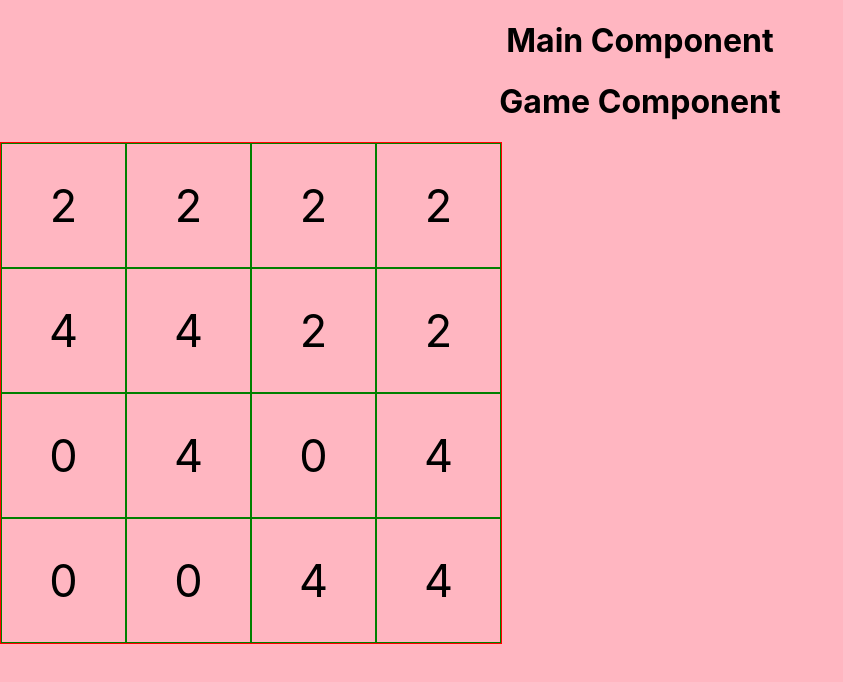
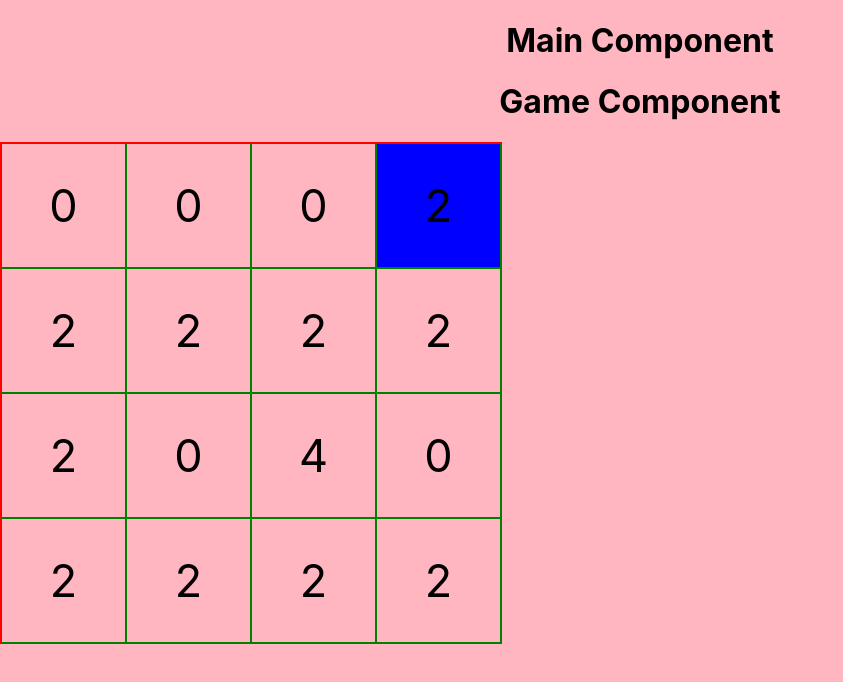
Before and after one commit to KrysOlechowski/go-app, a React (Create React App) app in the folder client/: page / in a window 1280 px wide. Shown: the top 682 px of the page, without its empty margins (0-843 px from the left). Built offline with nearby package versions, Linux system fonts and the light colour scheme; no server answers.

Commit message:
add moveToRight logic & add random block

```diff
--- a/client/package.json
+++ b/client/package.json
@@ -8,16 +8,20 @@
     "@testing-library/react": "^11.1.1",
     "@testing-library/user-event": "^12.2.0",
     "@types/jest": "^26.0.15",
+    "@types/lodash": "^4.14.165",
     "@types/node": "^12.19.3",
     "@types/react": "^16.9.55",
     "@types/react-dom": "^16.9.9",
+    "@types/uuid": "^8.3.0",
     "gh-pages": "^3.1.0",
+    "lodash": "^4.17.20",
     "react": "^17.0.1",
     "react-dom": "^17.0.1",
     "react-resize-detector": "^5.2.0",
     "react-scripts": "4.0.0",
     "styled-components": "^5.2.1",
     "typescript": "^4.0.5",
+    "uuid": "^8.3.1",
     "web-vitals": "^0.2.4"
   },
   "scripts": {
--- a/client/src/components/game/game.tsx
+++ b/client/src/components/game/game.tsx
@@ -1,63 +1,106 @@
-import React, { FC, useEffect, useState } from "react";
-import { moveWholeBlocksToRight } from "../../logic/blocks-logic";
+import React, { FC, useCallback, useEffect, useState } from "react";
+import {
+  moveWholeBlocksToRight,
+  checkIfBlockMoved,
+} from "../../logic/blocks-logic";
 import styled from "styled-components/macro";
-
+import * as _ from "lodash";
+import { v4 as uuidv4 } from "uuid";
 type Props = {};
 
 export const Game: FC<Props> = () => {
   const [gameGrid, setGameGrid] = useState([
     [
-      { value: 2, active: false },
-      { value: 2, active: false },
-      { value: 2, active: false },
-      { value: 2, active: false },
+      { value: 0, active: "old" },
+      { value: 0, active: "old" },
+      { value: 0, active: "old" },
+      { value: 0, active: "old" },
     ],
     [
-      { value: 4, active: false },
-      { value: 4, active: false },
-      { value: 2, active: false },
-      { value: 2, active: false },
+      { value: 2, active: "old" },
+      { value: 2, active: "old" },
+      { value: 2, active: "old" },
+      { value: 2, active: "old" },
     ],
     [
-      { value: 0, active: false },
-      { value: 4, active: false },
-      { value: 0, active: false },
-      { value: 4, active: false },
+      { value: 2, active: "old" },
+      { value: 0, active: "old" },
+      { value: 4, active: "old" },
+      { value: 0, active: "old" },
     ],
     [
-      { value: 0, active: false },
-      { value: 0, active: false },
-      { value: 4, active: false },
-      { value: 4, active: false },
+      { value: 2, active: "old" },
+      { value: 2, active: "old" },
+      { value: 2, active: "old" },
+      { value: 2, active: "old" },
     ],
   ]);
 
+  const onKeyPressed = useCallback(
+    (e) => {
+      const oldGrid = _.cloneDeep(gameGrid);
+
+      const grid = moveWholeBlocksToRight(gameGrid, e.key);
+      const checkIfMoved = checkIfBlockMoved(oldGrid, grid);
+      const withRandom = addRandomBlocks(grid);
+      console.log(withRandom);
+      console.log(checkIfMoved);
+      checkIfMoved && setGameGrid(withRandom);
+    },
+    [gameGrid]
+  );
+
   useEffect(() => {
-    document.addEventListener("keydown", (e) => {
-      onKeyPressed(e.key);
-    });
-    return () => {
-      console.log("unmount");
-    };
+    const copiedGrid = _.cloneDeep(gameGrid);
+    const withRandom = addRandomBlocks(copiedGrid);
+    setGameGrid(withRandom);
   }, []);
 
-  const onKeyPressed = (key: string) => {
-    console.log(key);
+  const addRandomBlocks = (grid: any) => {
+    console.log("%c%s", "color: #aa00ff", "addRandom :");
+    const arrayOfEmptyBlocks = [];
+    for (let i = 0; i < 4; i++) {
+      for (let j = 0; j < 4; j++) {
+        if (grid[i][j].value === 0) {
+          arrayOfEmptyBlocks.push({
+            row: i,
+            index: j,
+          });
+        }
+      }
+    }
+    const numberOfEmptyBlocks = arrayOfEmptyBlocks.length;
+    const randomNumber = Math.floor(Math.random() * numberOfEmptyBlocks);
+    const randomEmptyBlock = arrayOfEmptyBlocks[randomNumber];
+    grid[randomEmptyBlock.row][randomEmptyBlock.index] = {
+      value: 2,
+      active: "new",
+    };
 
-    const grid = moveWholeBlocksToRight(gameGrid, key);
-    setGameGrid(grid);
+    console.log(randomEmptyBlock);
+    return grid;
   };
+
+  useEffect(() => {
+    document.addEventListener("keydown", onKeyPressed);
+    return () => {
+      document.removeEventListener("keydown", onKeyPressed);
+    };
+  }, [onKeyPressed]);
 
   return (
     <>
-      <h1>Game Component</h1>
+      <h1 onClick={() => console.log(gameGrid)}>Game Component</h1>
       <div style={{ border: "1px solid red", width: "500px", height: "500px" }}>
-        {gameGrid.map((row) => {
+        {gameGrid.map((row, i) => {
           return (
-            <Row>
-              {row.map((el) => {
-                console.log(el);
-                return <Block>{el.value}</Block>;
+            <Row key={uuidv4()}>
+              {row.map((el, i) => {
+                return (
+                  <Block key={uuidv4()} active={el.active}>
+                    {el.value}
+                  </Block>
+                );
               })}
             </Row>
           );
@@ -72,7 +115,12 @@ const Row = styled.div`
   flex-direction: row;
 `;
 
-const Block = styled.div`
+interface BlockInterface {
+  active: string;
+}
+
+const Block = styled.div<BlockInterface>`
+  color: black;
   box-sizing: border-box;
   width: 125px;
   height: 125px;
@@ -81,4 +129,15 @@ const Block = styled.div`
   align-items: center;
   justify-content: center;
   font-size: 45px;
+
+  ${({ active }) =>
+    active === "combined" &&
+    `
+    background-color:green;
+  `}
+  ${({ active }) =>
+    active === "new" &&
+    `
+    background-color:blue;
+  `}
 `;
--- a/client/src/logic/blocks-logic.ts
+++ b/client/src/logic/blocks-logic.ts
@@ -2,22 +2,19 @@
 
 
 export const moveWholeBlocksToRight=(row:any,key:string)=>{
-  console.log(key)
    const newWholeArray=[]
 for(let k=0;k<4;k++){
 
    for (let i = row.length - 1; i >= 0; i--) {
       for (let j = i - 1; j >= 0; j--) {
-        row[k][i].active=false
+        row[k][j].active="old"
         if (row[k][i].value !== 0) {
 
           if (row[k][j].value > 0 && row[k][j].value !== row[k][i].value) {
-            console.log("%c%s", "color: #ff0000", "mamy przeszkode");
             break;
           } else if (row[k][i].value === row[k][j].value) {
-            console.log("%c%s", "color: #ff0000", "mamy pare");
             row[k][i].value = row[k][i].value + row[k][j].value;
-            row[k][i].active=true
+            row[k][i].active="combined"
             row[k][j].value = 0;
             break;
           }
@@ -39,3 +36,16 @@ for(let k=0;k<4;k++){
 }
   return newWholeArray
 }
+
+
+export const checkIfBlockMoved = (oldGrid: any, newGrid: any) => {
+  let moved = false;
+  for (let i = 0; i < 4; i++) {
+    for (let j = 0; j < 4; j++) {
+      if (oldGrid[i][j].value !== newGrid[i][j].value) {
+        moved = true;
+      }
+    }
+  }
+  return moved;
+}
```
Also changed, not shown: 1 other file (tests, documents, lock files or other folders).
